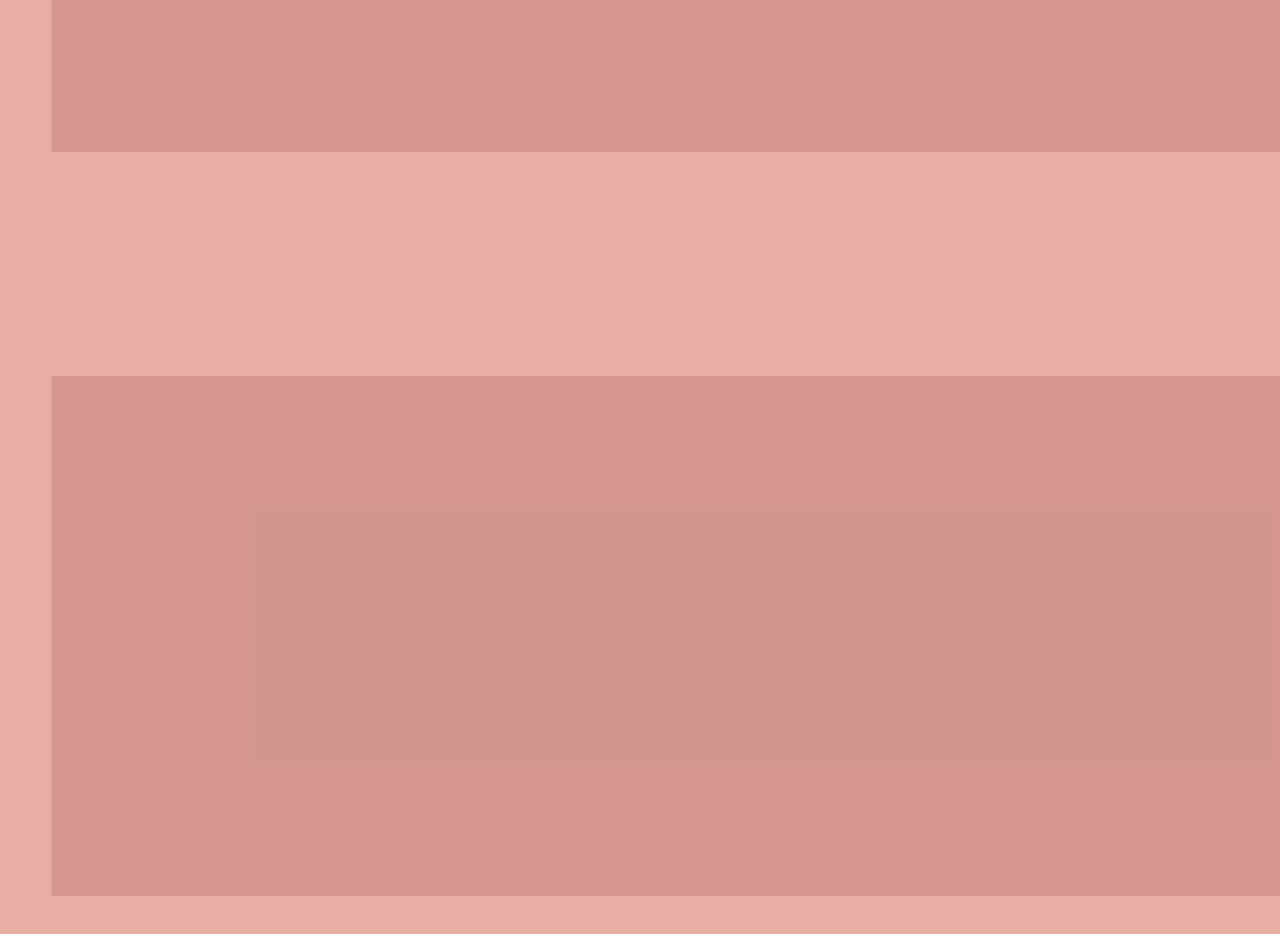
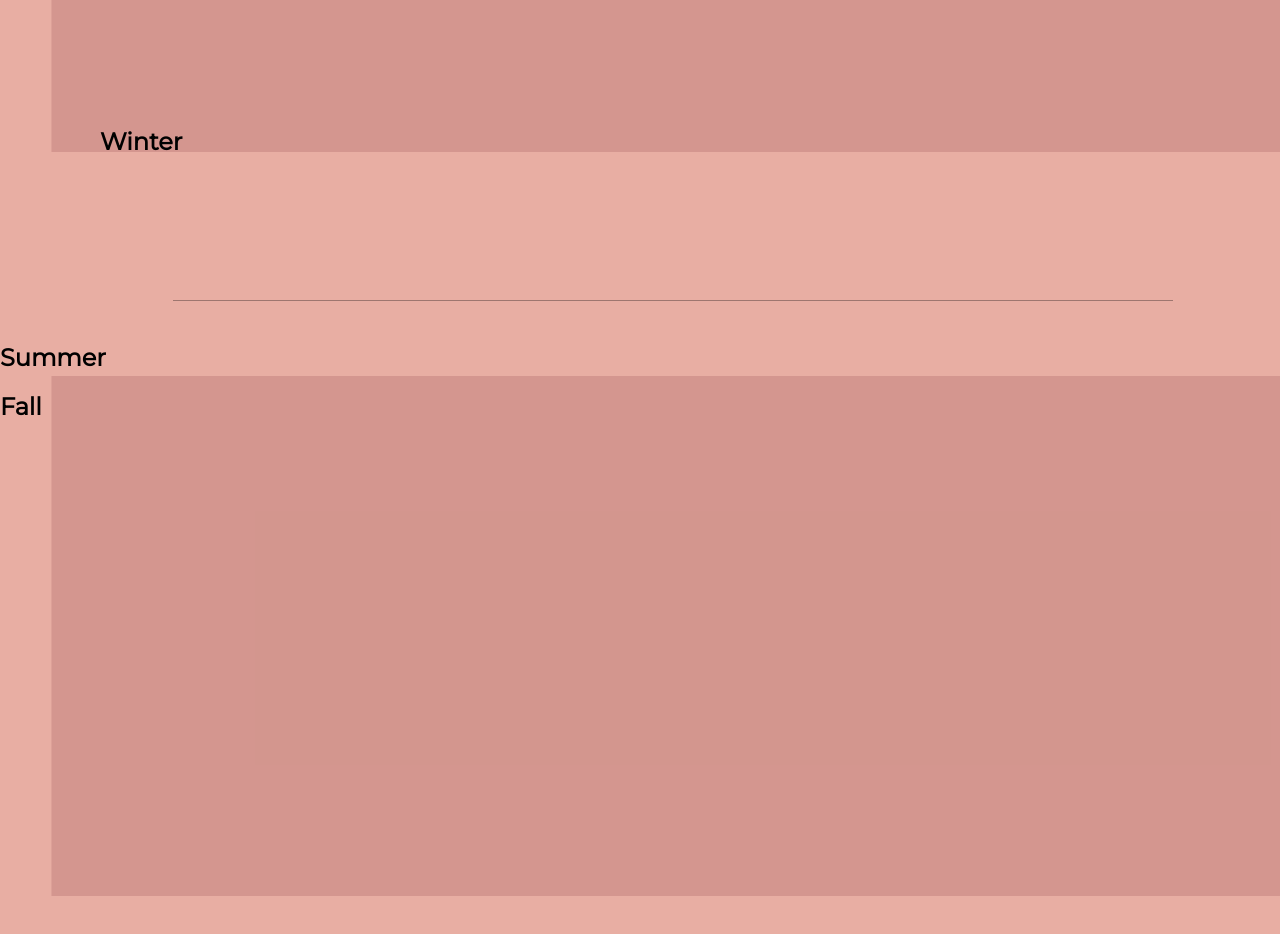
Before and after one commit to Wuanitawanjiku/GLAM-GRAM, a plain HTML site: page index.htm in a window 1280 px wide. Shown: the part 1268-2202 px from the top of the page. Drawn offline with Linux system fonts and the light colour scheme.

Commit message:
Add files via upload

```diff
--- a/index.htm
+++ b/index.htm
@@ -87,16 +87,22 @@
     </div>
 
     <section id="collections">
+        <div id="winter"><h2>Winter</h2> </div>
+        <div id = "winter-line"></div>
         <div class="winter">
         </div>
     </section>
 
     <section id="collections">
+        <div id="summer"><h2>Summer</h2> </div>
+        <div id = "summer-line"></div>
         <div class="summer">
         </div>
     </section>
 
     <section id="collections">
+        <div id="fall"><h2>Fall</h2> </div>
+        <div id = "fall-line"></div>
         <div class="fall">
         </div>
     </section>
--- a/style.css
+++ b/style.css
@@ -215,7 +215,7 @@ nav ul li a:hover{
     height: 300px;
     transform: rotateZ(360deg); */
     border-bottom: 2px solid #E8AEA3;
-    box-shadow: 5px 10px 30px #E8AEA3;
+    box-shadow: 1px 1px 5px #E8AEA3;
    }
 
 #about-img2 img{
@@ -265,6 +265,25 @@ nav ul li a:hover{
     transform: translate(-1%, -50%);
     background-color: rgba(169, 100, 100, 0.33);
 }
+#winter h2{
+    width: 100;
+    height: 1100px;
+    display: flex;
+    align-items: center;
+    top: 105%;
+    left: 100px;
+    position: absolute;
+}
+#winter-line{
+    width: 1000px;
+    background-color: black;
+    height: 1px;
+    position: absolute;
+    top: 196%;
+    left: 13.5%;
+    opacity: 32%;
+}
+
 .summer{
     width: 1250px;
     height: 520px;
```
